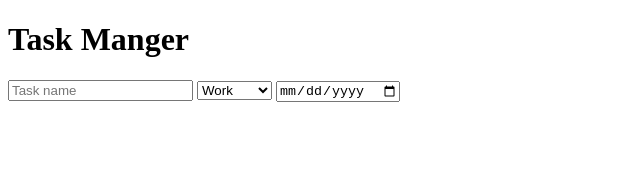
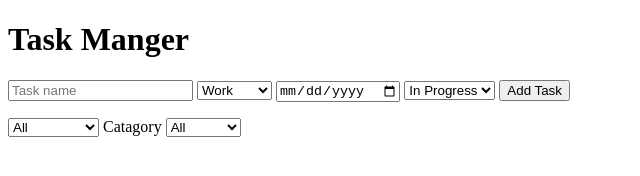
Before and after one commit to Moewizzy/SBA-4-Task-Management-App, a plain HTML site: page index.html in a window 1280 px wide. Shown: the whole page, without its empty margins (0-640 px from the left). Drawn offline with Linux system fonts and the light colour scheme.

Commit message:
2ed section added

```diff
--- a/index.html
+++ b/index.html
@@ -12,7 +12,7 @@
     <h1>Task Manger</h1>
 
     <!-- Add a new task -->
-     <form id="task-form" class="card">
+    <form id="task-form" class="card">
         <input id="task-name" type="text" placeholder="Task name" required>
 
         <select id="task-catagory">
@@ -25,7 +25,42 @@
         <input id="task-deadline"
         type="date" required>
 
+        <select id="task-status">
+            <option>In Progress</option>
+            <option>Completed</option>
+        </select>
 
-     </form>
+        <button type="submit">Add Task</button>
+    </form>
+
+<!-- Feedback (screen reader)-->
+     <p id="message" aria-live="polite">
+    </p>
+
+<!-- Filter Task -->
+    <div class="card filters">
+        <label>
+            <select id="filter-status">
+                <option>All</option>
+                <option>In Progress</option>
+                <option>Completd</option>
+                <option>Overdue</option>
+            </select>
+        </label>
+
+        <label>Catagory
+            <select id="filter-catagory">
+                <option>All</option>
+                <option>Work</option>
+                <option>School</option>
+                <option>Personal</option>
+                <option>Other</option>
+            </select>
+        </label>
+
+      <span id= "count"></span>
+
+    </div>
+
 </body>
 </html>
```
